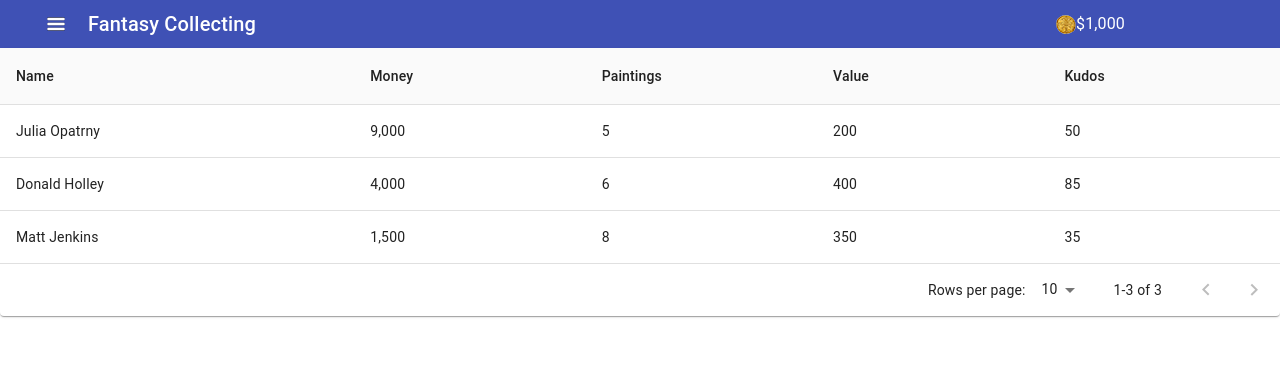
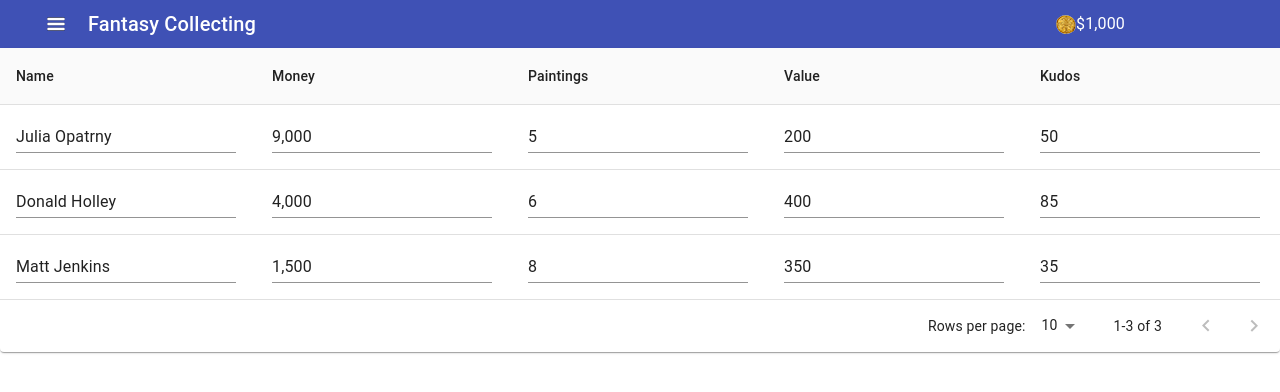
Before and after one commit to matthewjenkins97/Fantasy-Collecting, a React (Create React App) app: page /table in a window 1280 px wide. Shown: the top 392 px of the page. Built offline with nearby package versions, Linux system fonts and the light colour scheme.

Commit message:
edit table

```diff
--- a/src/components/table.js
+++ b/src/components/table.js
@@ -7,6 +7,7 @@ import TableCell from '@material-ui/core/TableCell';
 import TableHead from '@material-ui/core/TableHead';
 import TablePagination from '@material-ui/core/TablePagination';
 import TableRow from '@material-ui/core/TableRow';
+import Input from '@material-ui/core/Input';
 
 const columns = [
     { id: 'name', label: 'Name', minWidth: 170 },
@@ -75,7 +76,13 @@ export default function StickyHeadTable() {
                       const value = row[column.id];
                       return (
                         <TableCell key={column.id} align={column.align}>
-                          {column.format && typeof value === 'number' ? column.format(value) : value}
+                            <Input
+                            defaultValue={value}
+                            inputProps={{
+                              'aria-label': 'description',
+                            }}
+                          />
+                          {/* {column.format && typeof value === 'number' ? column.format(value) : value} */}
                         </TableCell>
                       );
                     })}
--- a/src/pages/index.js
+++ b/src/pages/index.js
@@ -7,7 +7,9 @@ import { Link } from "react-router-dom";
 const MainPage = () => {
         return(
             <div>
-                <Link to="/table">Table</Link>
+                <Link to="/table" style={{ textDecoration: 'none'}}>
+                    <Button>Table</Button>
+                </Link>
                 <Homepage />
             </div>
         )
```
